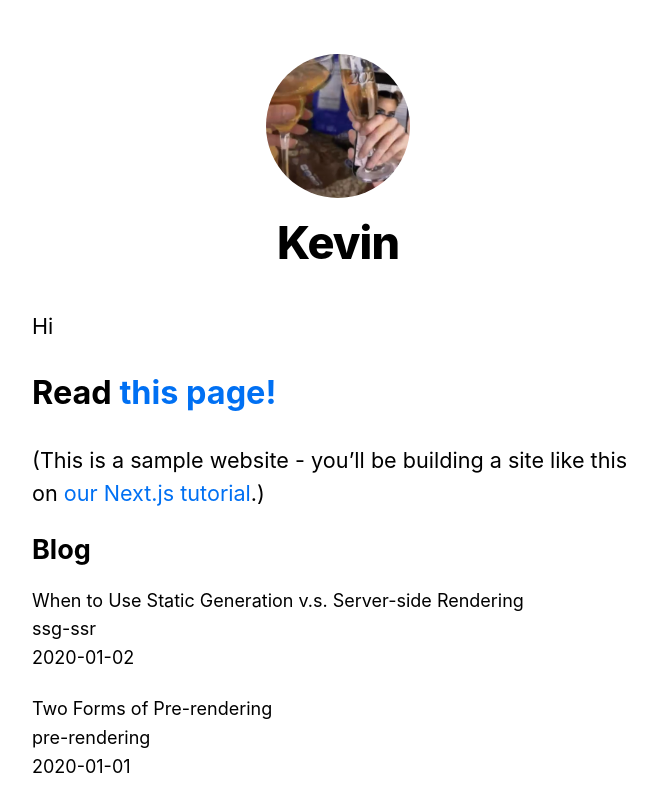
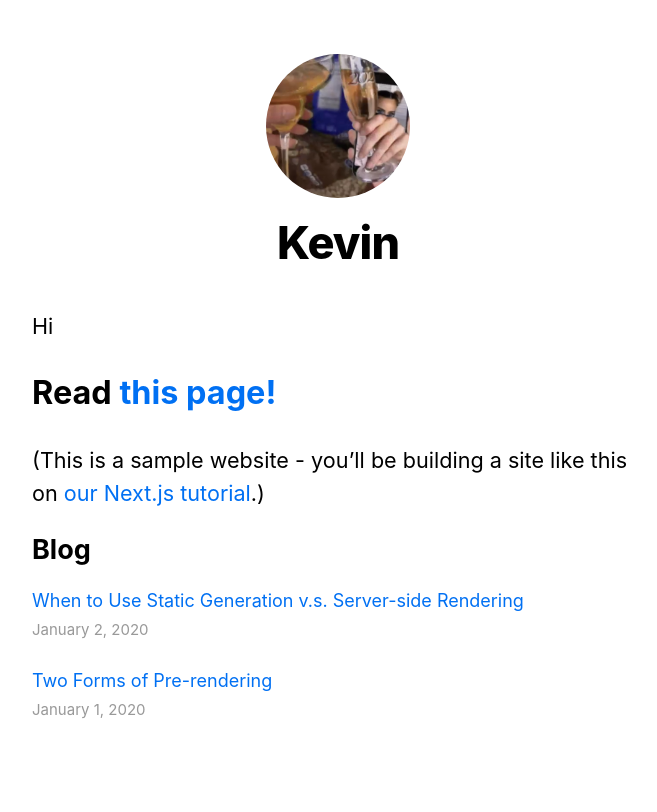
Before and after one commit to kevinngth/next.js-demo, a Next.js app in the folder nextjs-blog/: page / in a window 1280 px wide. Shown: the top 812 px of the page, without its empty margins (302-959 px from the left). Built offline with nearby package versions, Linux system fonts and the light colour scheme.

Commit message:
added dynamic links to index.js

```diff
--- a/nextjs-blog/pages/index.js
+++ b/nextjs-blog/pages/index.js
@@ -3,6 +3,7 @@
 import Layout, { siteTitle } from '../components/layout'
 import utilStyles from '../styles/utils.module.css'
 import { getSortedPostsData } from '../lib/posts'
+import Date from '../components/date'
 
 export default function Home({ allPostsData }) {
     return (
@@ -25,12 +26,14 @@
         		<ul className={utilStyles.list}>
           			{allPostsData.map(({ id, date, title }) => (
             			<li className={utilStyles.listItem} key={id}>
-							{title}
+							<Link href="/posts/[id]" as={`/posts/${id}`}>
+								<a>{title}</a>
+							</Link>
 							<br />
-							{id}
-							<br />
-							{date}
-            			</li>
+							<small className={utilStyles.lightText}>
+								<Date dateString={date} />
+							</small>
+						</li>
           			))}
         		</ul>
 			</section>
```
